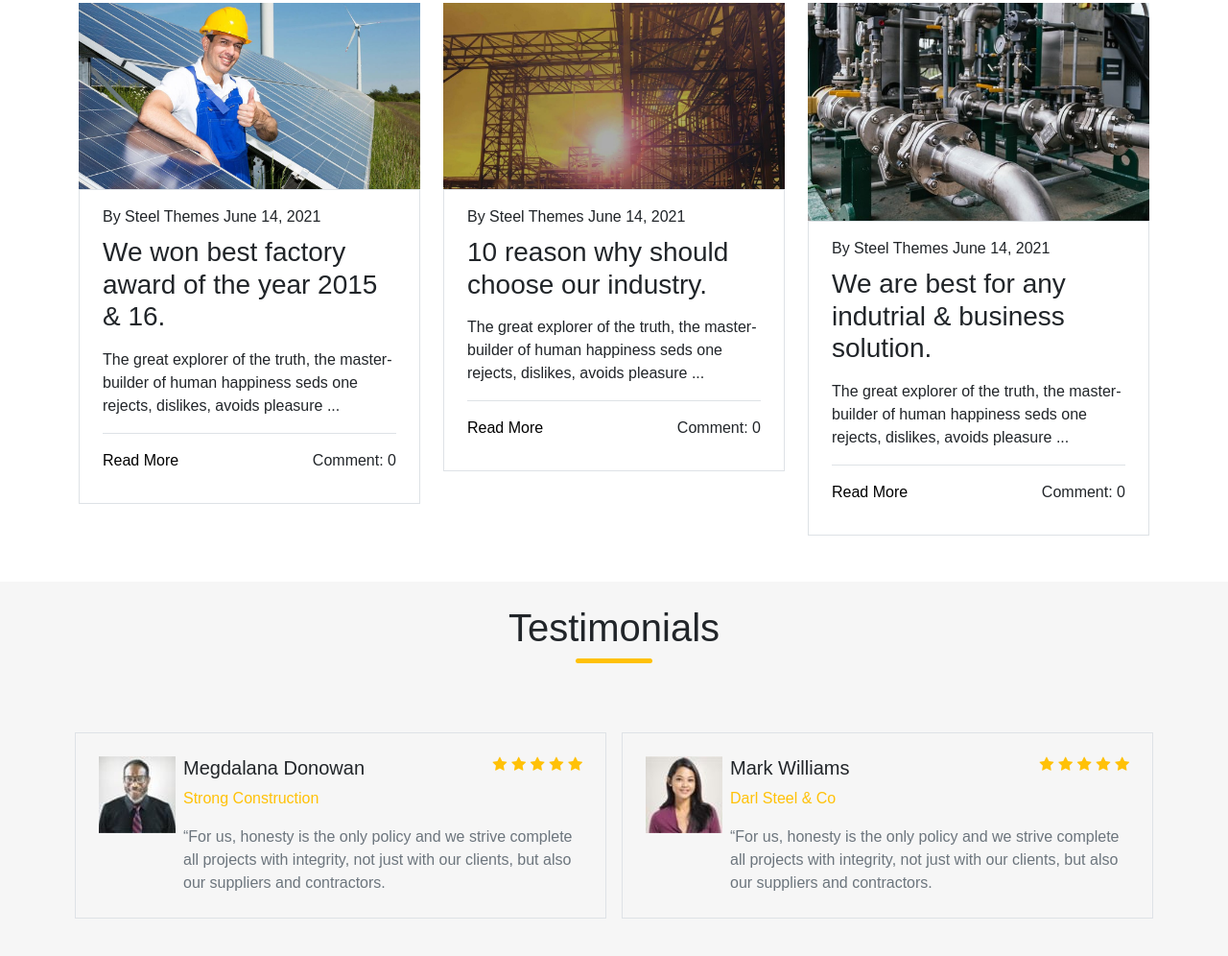
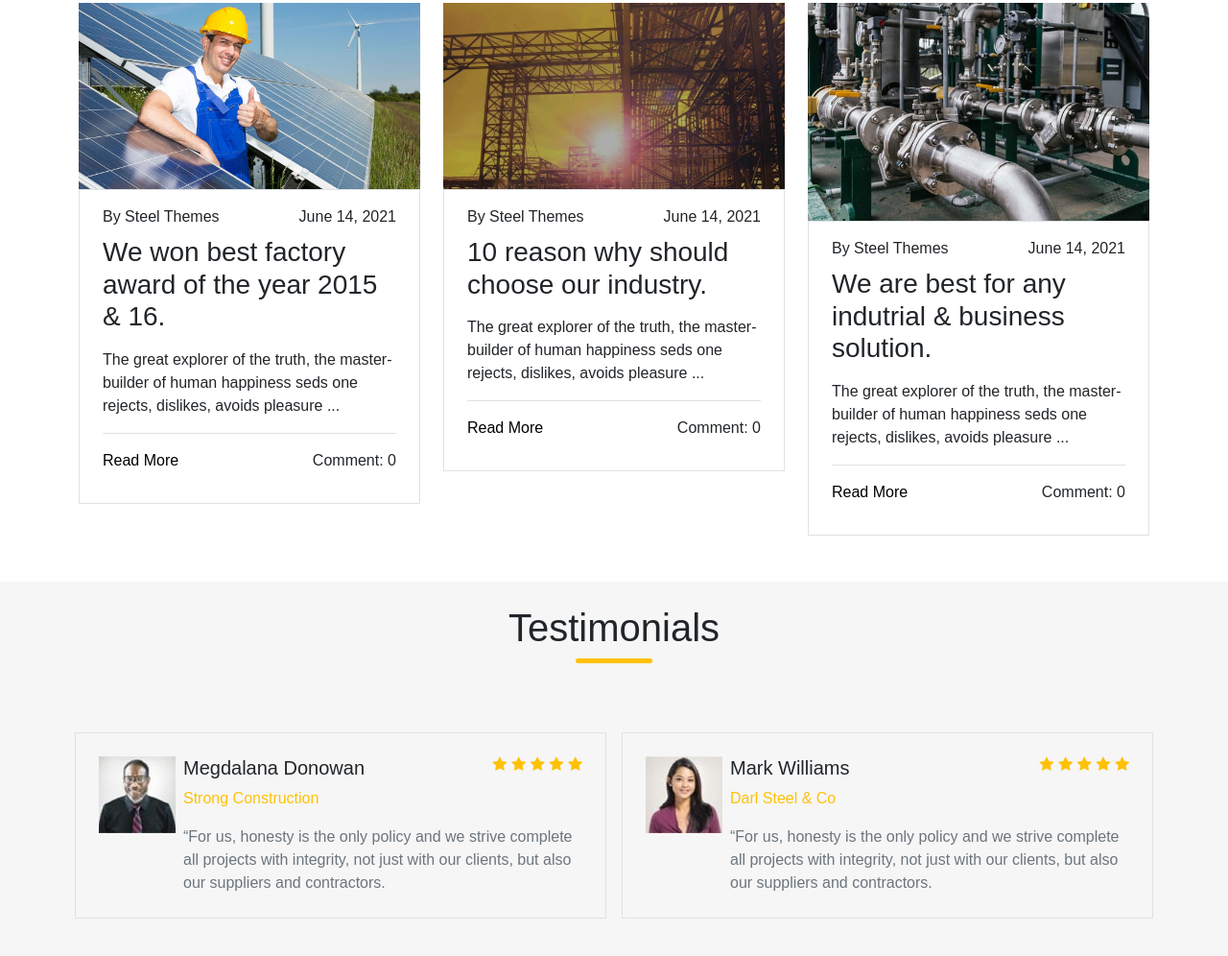
Before and after one commit to mohit-sharma-18/web-template-1, a plain HTML site: page index.html in a window 1280 px wide. Shown: the part 4120-5116 px from the top of the page at 96% size. Drawn offline with nearby package versions, Linux system fonts and the light colour scheme; a web font is replaced by a local one.

Commit message:
align change

```diff
--- a/index.html
+++ b/index.html
@@ -375,7 +375,7 @@
                             <span>
                                 By Steel Themes
                             </span>
-                            <span>
+                            <span class="pull-right">
                                 June 14, 2021
                             </span>
                             <div class="title">
@@ -398,7 +398,7 @@
                             <span>
                                 By Steel Themes
                             </span>
-                            <span>
+                            <span class="pull-right">
                                 June 14, 2021
                             </span>
                             <div class="title">
@@ -421,7 +421,7 @@
                             <span>
                                 By Steel Themes
                             </span>
-                            <span>
+                            <span class="pull-right">
                                 June 14, 2021
                             </span>
                             <div class="title">
```
